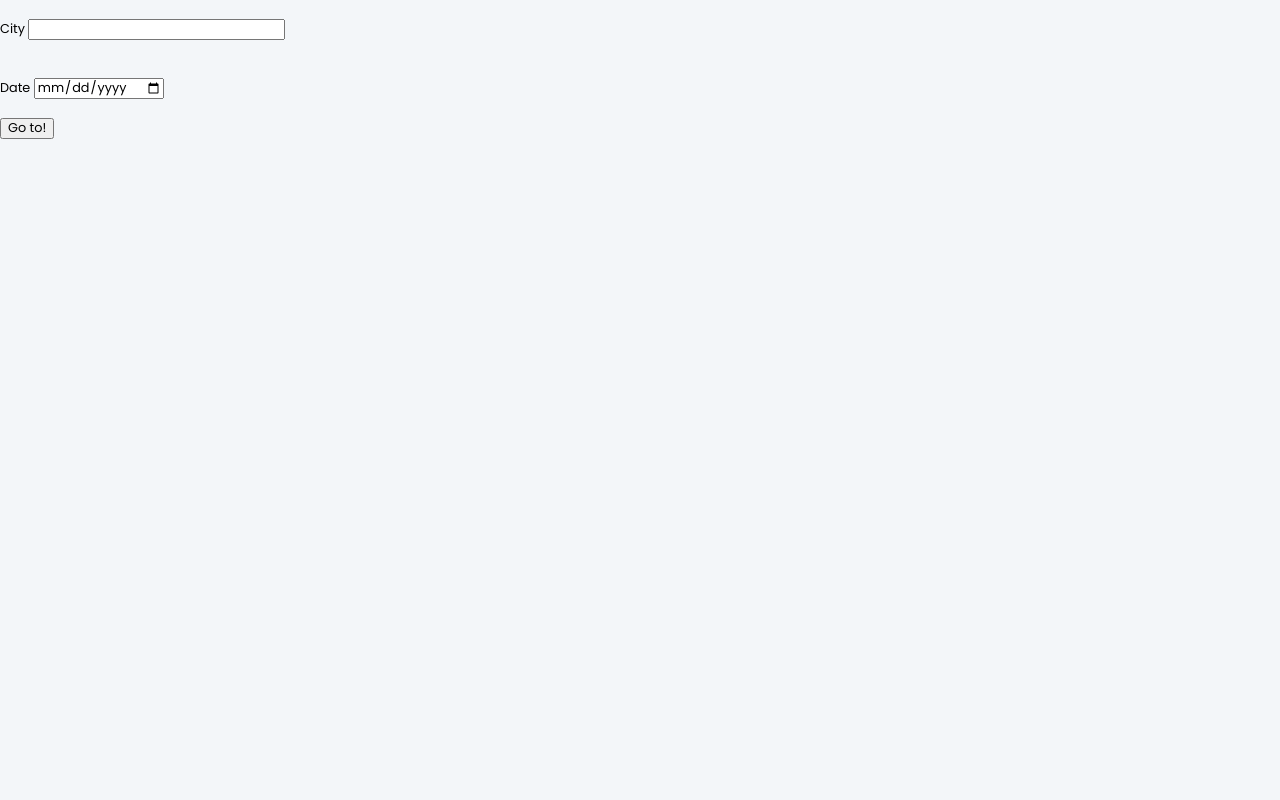
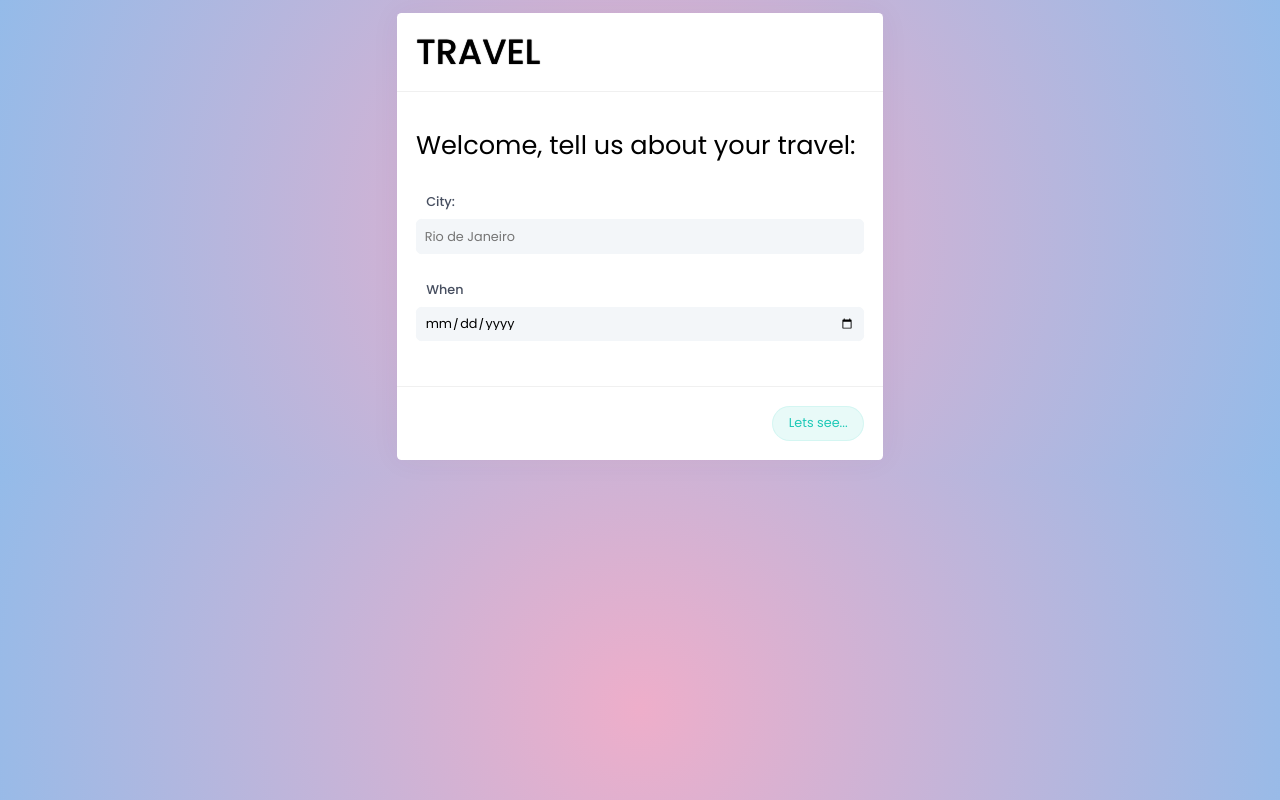
Before and after one commit to claudioacioli/udacity-frontend-capstone, a website built with webpack: page src/client/views/index.html in a window 1280 px wide. Built offline with nearby package versions, Linux system fonts and the light colour scheme.

Commit message:
refact: Use css styles

```diff
--- a/src/client/views/index.html
+++ b/src/client/views/index.html
@@ -5,19 +5,29 @@
     <meta name="viewport" content="width=device-width, initial-scale=1.0">
     <title>Travel</title>
   </head>
-  <body>
+  <body class="bg--root">
+    <main class="main">
+      <div class="box mt--1">
+        <div class="box__header">
+          <h1>Travel</h1>
+        </div>
         <form>
+        <div class="box__body">
+          <p class="mt--0 pt--0 slogan">Welcome, tell us about your travel:</p>
           <div>
-        <label>City</label>
-        <input type="text" name="city" id="city">
+            <label class="label mt--1">City:</label>
+            <input type="text" class="textfield" id="city" name="city" placeholder="Rio de Janeiro">
           </div>
           <div>
-        <label>Date</label>
-        <input type="date" name="date" id="date">
+            <label class="label mt--1">When</label>
+            <input type="date" class="textfield mb--2" id="date" name="date" placeholder="when">
           </div>
-      <div>
-        <button type="submit">Go to!</button>
+        </div>
+        <div class="box__footer align--right" >
+          <button type="submit" class="button ml--auto button--pill button--success">Lets see...</button>
         </div>
         </form>
+      </div>
+    </main>
   </body>
 </html>
```
Lines whose indentation alone changed are shown as unchanged.
